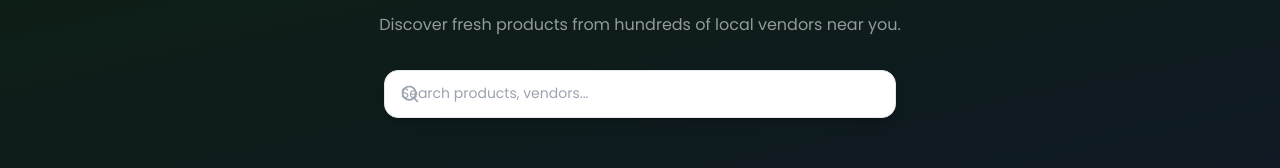
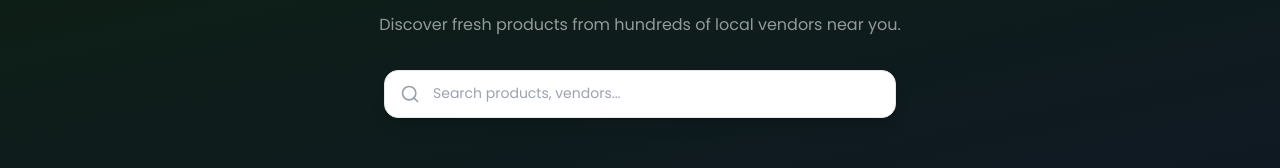
Before and after one commit to manny-the-great/SS-POS, a Next.js app in the folder shopsmart/: page /marketplace in a window 1280 px wide. Shown: the part 191-359 px from the top of the page. Built offline with nearby package versions, Linux system fonts and the light colour scheme.

Commit message:
search-bar fix

```diff
--- a/shopsmart/app/(public)/marketplace/page.tsx
+++ b/shopsmart/app/(public)/marketplace/page.tsx
@@ -72,7 +72,7 @@ export default function MarketplacePage() {
           <p className="text-white/55 mb-8 max-w-xl mx-auto">Discover fresh products from hundreds of local vendors near you.</p>
           <div className="max-w-lg mx-auto relative">
             <Search className="absolute left-4 top-1/2 -translate-y-1/2 w-5 h-5 text-gray-400"/>
-            <input value={q} onChange={e=>setQ(e.target.value)} placeholder="Search products, vendors..." className="input pl-11 pr-4 h-12 rounded-2xl w-full shadow-lg"/>
+            <input value={q} onChange={e=>setQ(e.target.value)} placeholder="Search products, vendors..." className="input !pl-12 !pr-4 h-12 rounded-2xl w-full shadow-lg"/>
           </div>
         </div>
       </div>
--- a/shopsmart/components/dashboard/Header.tsx
+++ b/shopsmart/components/dashboard/Header.tsx
@@ -36,7 +36,7 @@ export default function DashboardHeader({ onMenuClick, title }: HeaderProps) {
           <input
             type="search"
             placeholder="Search anything..."
-            className="input pl-9 h-10 text-sm rounded-xl bg-gray-50 border-gray-200 w-full"
+            className="input !pl-10 h-10 text-sm rounded-xl bg-gray-50 border-gray-200 w-full"
           />
         </div>
       </div>
```
